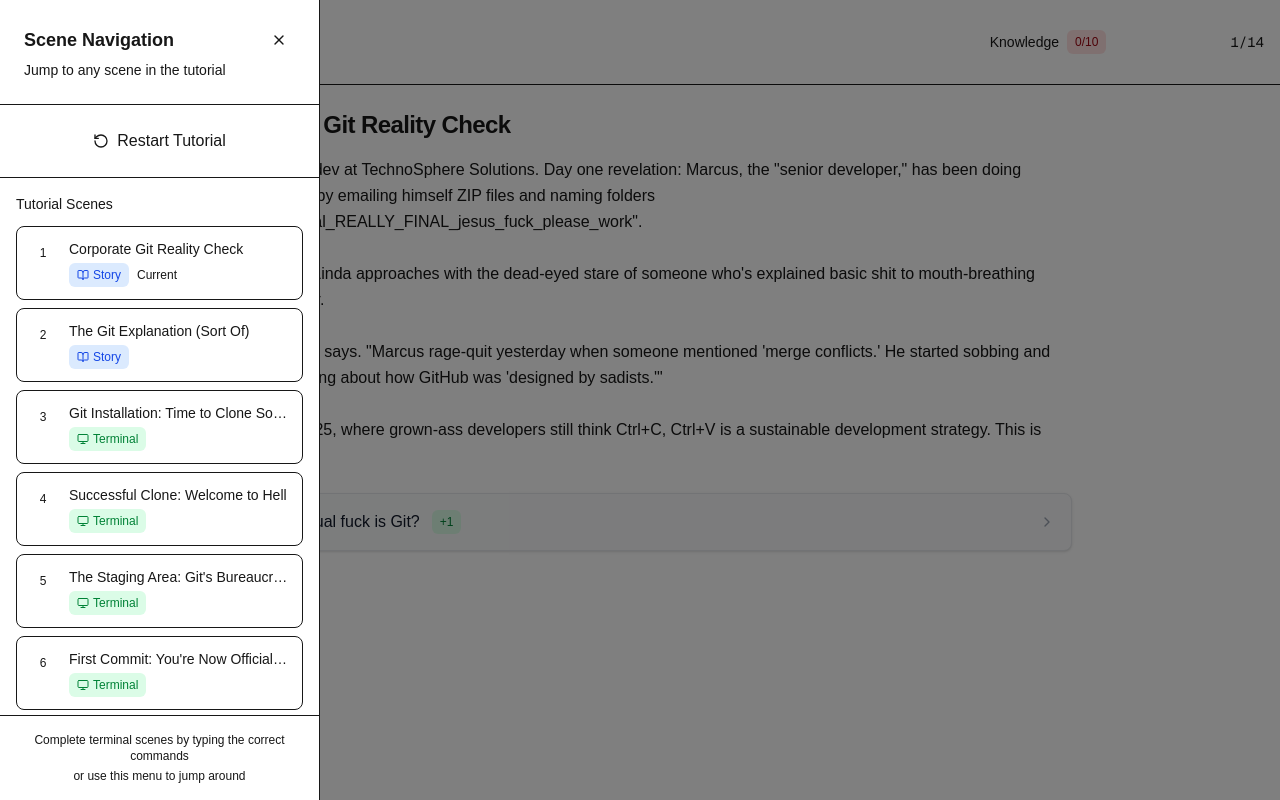
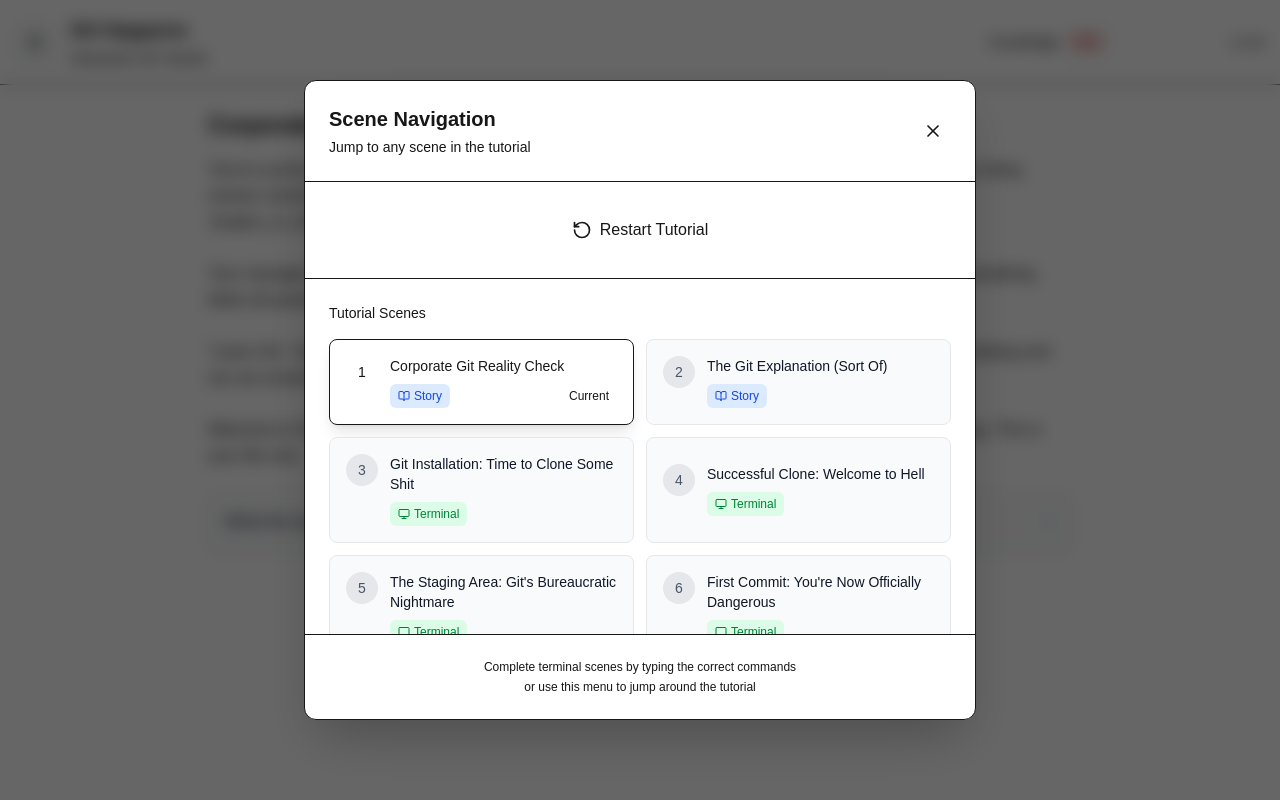
Before and after one commit to ezagal1004/git-happens, a Next.js app: page / in a window 1280 px wide. Both pictures are taken after a click on the button "Open scene navigation". Built offline with nearby package versions, Linux system fonts and the light colour scheme.

Commit message:
Changed Sidebar to a Game Style Pause Modal

```diff
--- a/src/app/page.js
+++ b/src/app/page.js
@@ -86,9 +86,19 @@
       <header className="border-b bg-background/95 backdrop-blur supports-[backdrop-filter]:bg-background/60">
         <div className="container mx-auto px-4 py-4">
           <div className="flex items-center justify-between">
-            <div className="space-y-1">
-              <h1 className="text-xl font-semibold">Git Happens</h1>
-              <p className="text-sm text-muted-foreground">Interactive Git Tutorial</p>
+            <div className="flex items-center gap-4">
+              {/* DrawerSidebar Toggle */}
+              <DrawerSidebar
+                scenes={scenes}
+                currentScene={currentScene}
+                onSceneSelect={goToScene}
+                onRestart={restartTutorial}
+              />
+
+              <div className="space-y-1">
+                <h1 className="text-xl font-semibold">Git Happens</h1>
+                <p className="text-sm text-muted-foreground">Interactive Git Tutorial</p>
+              </div>
             </div>
 
             <div className="flex items-center gap-4">
@@ -177,7 +187,7 @@
                   className={`relative inline-flex items-center gap-2 px-4 py-2 rounded-md text-sm font-medium transition-all ${
                     activeTab === 'story'
                       ? 'bg-white dark:bg-gray-700 text-gray-900 dark:text-gray-100 shadow-sm border border-gray-200 dark:border-gray-600'
-                      : 'text-gray-600 dark:text-gray-400 '
+                      : 'text-gray-600 dark:text-gray-400 hover:text-gray-900 dark:hover:text-gray-100 hover:bg-white/50 dark:hover:bg-gray-700/50'
                   }`}
                 >
                   <BookOpen className="w-4 h-4" />
@@ -188,7 +198,7 @@
                   className={`relative inline-flex items-center gap-2 px-4 py-2 rounded-md text-sm font-medium transition-all ${
                     activeTab === 'terminal'
                       ? 'bg-white dark:bg-gray-700 text-gray-900 dark:text-gray-100 shadow-sm border border-gray-200 dark:border-gray-600'
-                      : 'text-gray-600 dark:text-gray-400 '
+                      : 'text-gray-600 dark:text-gray-400 hover:text-gray-900 dark:hover:text-gray-100 hover:bg-white/50 dark:hover:bg-gray-700/50'
                   }`}
                 >
                   <Monitor className="w-4 h-4" />
@@ -268,14 +278,6 @@
           )}
         </div>
 
-        {/* Components remain unchanged */}
-        <DrawerSidebar
-          scenes={scenes}
-          currentScene={currentScene}
-          onSceneSelect={goToScene}
-          onRestart={restartTutorial}
-        />
-
         <ErrorModal
           show={showErrorModal}
           errorMessage={errorMessage}
--- a/src/components/DrawerSidebar.jsx
+++ b/src/components/DrawerSidebar.jsx
@@ -1,11 +1,18 @@
 'use client';
 import { useState, useEffect } from 'react';
+import { createPortal } from 'react-dom';
 import { Menu, X, RotateCcw, BookOpen, Monitor } from 'lucide-react';
 
 export default function DrawerSidebar({ scenes, currentScene, onSceneSelect, onRestart }) {
   const [isOpen, setIsOpen] = useState(false);
+  const [mounted, setMounted] = useState(false);
 
-  // Prevent body scroll when drawer is open
+  // Ensure component is mounted before creating portal
+  useEffect(() => {
+    setMounted(true);
+  }, []);
+
+  // Prevent body scroll when modal is open
   useEffect(() => {
     if (isOpen) {
       document.body.style.overflow = 'hidden';
@@ -19,13 +26,13 @@
     };
   }, [isOpen]);
 
-  const toggleDrawer = () => {
+  const toggleModal = () => {
     setIsOpen(!isOpen);
   };
 
   const handleSceneClick = (sceneId) => {
     onSceneSelect(parseInt(sceneId));
-    setIsOpen(false); // Close drawer after selection
+    setIsOpen(false); // Close modal after selection
   };
 
   const handleRestart = () => {
@@ -33,64 +40,50 @@
     setIsOpen(false);
   };
 
-  return (
-    <>
-      {/* Toggle Button */}
-      <button
-        onClick={toggleDrawer}
-        className="fixed top-4 left-4 z-50 p-2 bg-background border rounded-md hover:bg-accent transition-colors shadow-sm"
-        aria-label="Open scene navigation"
+  const modalContent = (
+    <div
+      className="fixed inset-0 bg-black/60 z-[9999] flex items-center justify-center p-4 backdrop-blur-sm"
+      onClick={() => setIsOpen(false)}
     >
-        <Menu className="w-5 h-5" />
-      </button>
-
-      {/* Backdrop */}
-      {isOpen && (
+      {/* Modal Content */}
       <div
-          className="fixed inset-0 bg-black/50 z-40 transition-opacity"
-          onClick={() => setIsOpen(false)}
-          onWheel={(e) => e.preventDefault()} // Prevent scroll on backdrop
-        />
-      )}
-
-      {/* Drawer */}
-      <div className={`
-        fixed top-0 left-0 h-full w-80 bg-background border-r z-50 transform transition-transform duration-300 ease-in-out flex flex-col
-        ${isOpen ? 'translate-x-0' : '-translate-x-full'}
-      `}>
+        className="bg-background border rounded-xl shadow-2xl w-full max-w-2xl max-h-[80vh] flex flex-col transform scale-100 transition-all duration-300 ease-out"
+        onClick={(e) => e.stopPropagation()}
+      >
         {/* Header */}
         <div className="flex-shrink-0 p-6 border-b">
           <div className="flex items-center justify-between">
-            <h2 className="text-lg font-semibold">Scene Navigation</h2>
+            <div>
+              <h2 className="text-xl font-semibold">Scene Navigation</h2>
+              <p className="text-sm text-muted-foreground mt-1">Jump to any scene in the tutorial</p>
+            </div>
             <button
-              onClick={toggleDrawer}
+              onClick={toggleModal}
               className="p-2 text-muted-foreground hover:text-foreground transition-colors rounded-md hover:bg-accent"
-              aria-label="Close drawer"
+              aria-label="Close navigation"
             >
-              <X className="w-4 h-4" />
+              <X className="w-5 h-5" />
             </button>
           </div>
-          <p className="text-sm text-muted-foreground mt-1">Jump to any scene in the tutorial</p>
         </div>
 
         {/* Restart Button */}
-        <div className="flex-shrink-0 p-4 border-b">
+        <div className="flex-shrink-0 p-6 border-b">
           <button
             onClick={handleRestart}
-            className="w-full inline-flex items-center justify-center gap-2 px-4 py-2 bg-destructive text-destructive-foreground rounded-md hover:bg-destructive/90 transition-colors font-medium"
+            className="w-full inline-flex items-center justify-center gap-2 px-4 py-3 bg-destructive text-destructive-foreground rounded-lg hover:bg-destructive/90 transition-colors font-medium"
           >
-            <RotateCcw className="w-4 h-4" />
+            <RotateCcw className="w-5 h-5" />
             Restart Tutorial
           </button>
         </div>
 
-        {/* Scene List */}
-        <div className="flex-1 overflow-y-auto min-h-0">
-          <div className="p-4">
-            <h3 className="text-sm font-medium text-muted-foreground mb-3">
+        {/* Scene Grid */}
+        <div className="flex-1 overflow-y-auto min-h-0 p-6">
+          <h3 className="text-sm font-medium text-muted-foreground mb-4">
             Tutorial Scenes
           </h3>
-            <div className="space-y-2">
+          <div className="grid grid-cols-1 sm:grid-cols-2 gap-3">
             {Object.entries(scenes).map(([sceneId, scene]) => {
               const isCurrentScene = parseInt(sceneId) === currentScene;
               const sceneNumber = parseInt(sceneId) + 1;
@@ -100,25 +93,27 @@
                   key={sceneId}
                   onClick={() => handleSceneClick(sceneId)}
                   className={`
-                      w-full text-left p-3 rounded-lg transition-colors border
+                    text-left p-4 rounded-lg transition-all border group hover:scale-[1.02]
                     ${isCurrentScene
-                        ? 'bg-primary text-primary-foreground border-primary/20'
-                        : 'bg-card border-border hover:bg-accent/50'
+                      ? 'bg-primary text-primary-foreground border-primary/20 shadow-lg'
+                      : 'bg-gray-50 dark:bg-gray-800/50 border-gray-200 dark:border-gray-700 hover:bg-gray-100 dark:hover:bg-gray-800 hover:border-gray-300 dark:hover:border-gray-600 hover:shadow-md'
                     }
                   `}
                 >
                   <div className="flex items-start space-x-3">
                     <div className={`
-                        flex-shrink-0 w-7 h-7 rounded-full flex items-center justify-center text-xs font-medium
-                        ${isCurrentScene ? 'bg-primary-foreground/20 text-primary-foreground' : 'bg-muted text-muted-foreground'}
+                      flex-shrink-0 w-8 h-8 rounded-full flex items-center justify-center text-sm font-medium
+                      ${isCurrentScene ? 'bg-primary-foreground/20 text-primary-foreground' : 'bg-gray-200 dark:bg-gray-700 text-gray-600 dark:text-gray-400'}
                     `}>
                       {sceneNumber}
                     </div>
                     <div className="flex-1 min-w-0">
-                        <div className="font-medium text-sm truncate">
+                      <div className={`font-medium text-sm mb-2 line-clamp-2 ${
+                        isCurrentScene ? 'text-primary-foreground' : 'text-gray-900 dark:text-gray-100'
+                      }`}>
                         {scene.title}
                       </div>
-                        <div className="text-xs mt-1 flex items-center space-x-2">
+                      <div className="flex items-center justify-between">
                         <div className={`
                           inline-flex items-center gap-1 px-2 py-1 rounded-md text-xs font-medium
                           ${scene.type === 'terminal'
@@ -139,8 +134,8 @@
                           )}
                         </div>
                         {isCurrentScene && (
-                            <span className={`text-xs font-medium ${
-                              isCurrentScene ? 'text-primary-foreground/70' : 'text-muted-foreground'
+                          <span className={`text-xs font-medium px-2 py-1 rounded-full ${
+                            isCurrentScene ? 'bg-primary-foreground/20 text-primary-foreground' : 'text-muted-foreground'
                           }`}>
                             Current
                           </span>
@@ -153,16 +148,31 @@
             })}
           </div>
         </div>
-        </div>
 
         {/* Footer */}
-        <div className="flex-shrink-0 p-4 border-t">
+        <div className="flex-shrink-0 p-6 border-t bg-muted/30">
           <div className="text-xs text-muted-foreground text-center space-y-1">
             <p>Complete terminal scenes by typing the correct commands</p>
-            <p>or use this menu to jump around</p>
+            <p>or use this menu to jump around the tutorial</p>
           </div>
         </div>
       </div>
+    </div>
+  );
+
+  return (
+    <>
+      {/* Toggle Button */}
+      <button
+        onClick={toggleModal}
+        className="p-2 bg-gray-50 dark:bg-gray-800 border border-gray-200 dark:border-gray-700 rounded-md hover:bg-gray-100 dark:hover:bg-gray-700 transition-colors shadow-sm"
+        aria-label="Open scene navigation"
+      >
+        <Menu className="w-5 h-5" />
+      </button>
+
+      {/* Portal Modal - Renders at document body level */}
+      {mounted && isOpen && createPortal(modalContent, document.body)}
     </>
   );
 }
```
Lines whose indentation alone changed are shown as unchanged.
